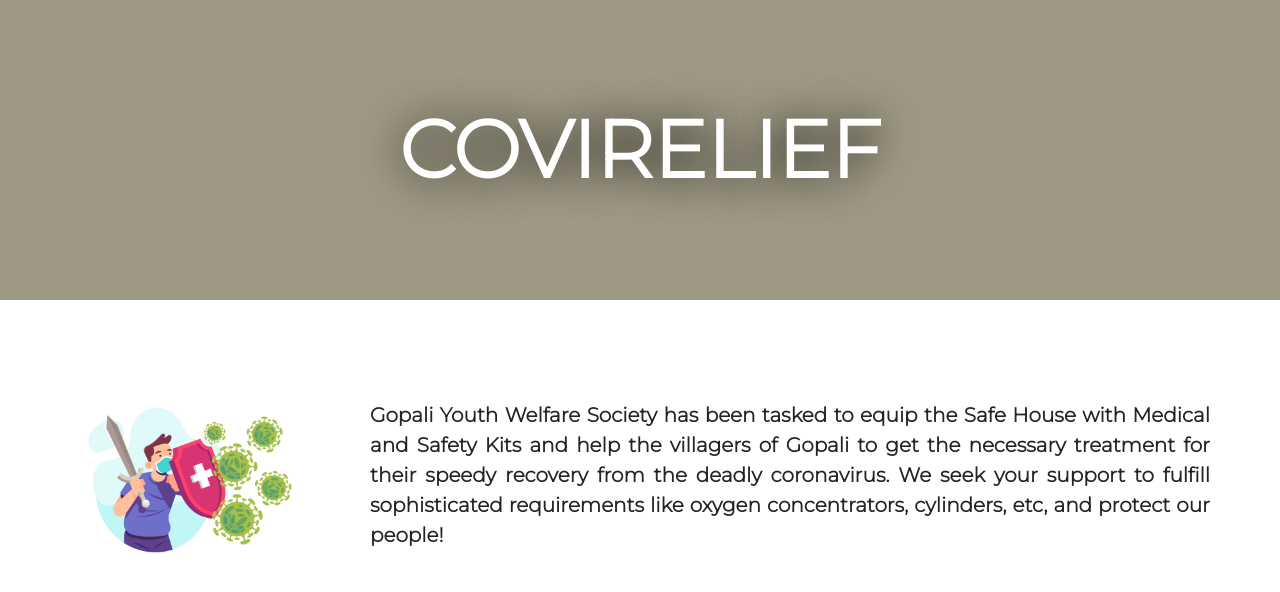
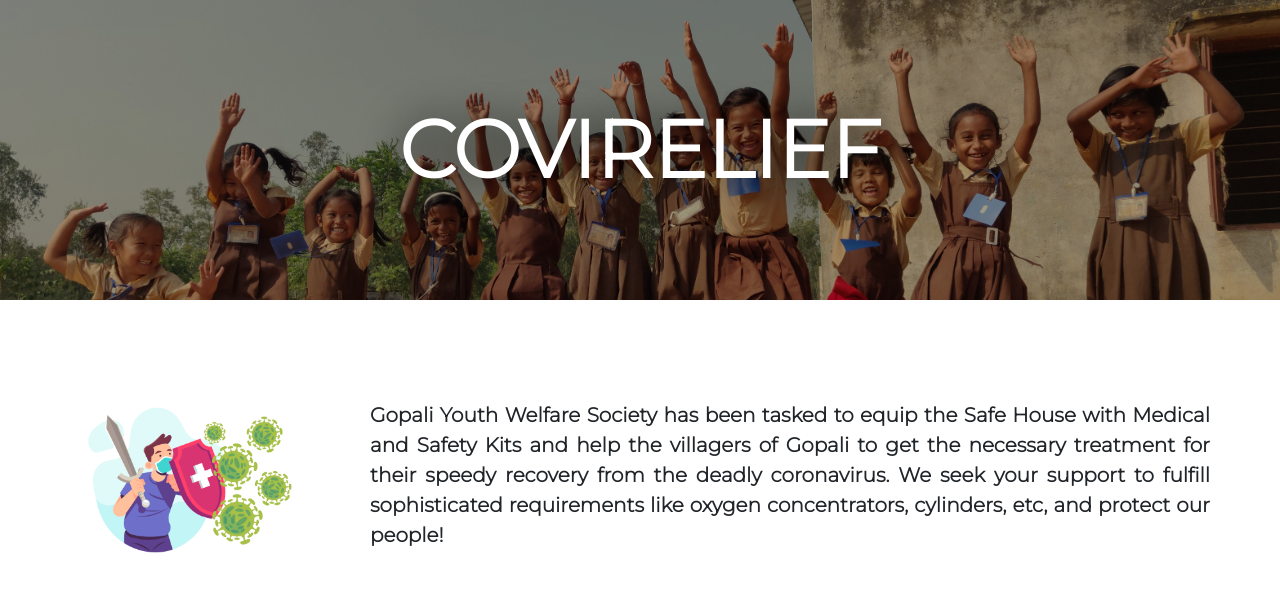
Before and after one commit to chomchom69420/covid-website-gyws, a plain HTML site: page index.html in a window 1280 px wide. Drawn offline with nearby package versions, Linux system fonts and the light colour scheme.

Commit message:
Update style.css

```diff
--- a/css/style.css
+++ b/css/style.css
@@ -37,7 +37,7 @@ html {
     width: 100vw;
     height: 30rem;
     background-color: rgba(94,86,51, 0.6);
-    background-image: url("img/jvm_kids.jpg");
+    background-image: url("/img/jvm_kids.jpg");
     background-size: cover;
     background-blend-mode:multiply;
     background-attachment: fixed;
```
